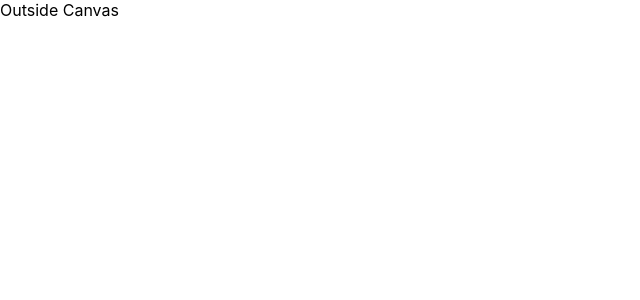
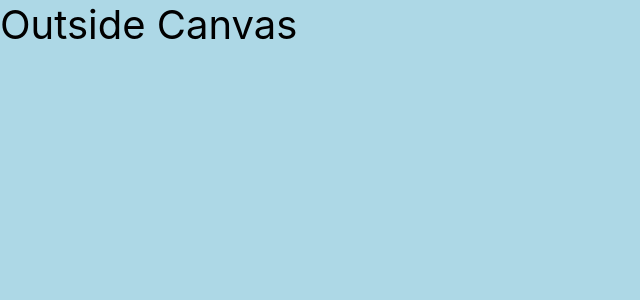
Before and after one commit to KennedyMungai/InBrowserGame, a React (Create React App) app in the folder minecraft-clone/: page / in a window 1280 px wide. Shown: the top 300 px of the page, without its empty margins (0-640 px from the left). Built offline with nearby package versions, Linux system fonts and the light colour scheme.

Commit message:
Replaced the items in the css file

```diff
--- a/minecraft-clone/src/index.css
+++ b/minecraft-clone/src/index.css
@@ -11,3 +11,48 @@ code {
   font-family: source-code-pro, Menlo, Monaco, Consolas, 'Courier New',
     monospace;
 }
+
+* {
+  box-sizing: border-box;
+}
+
+html,
+body,
+#root {
+  width: 100%;
+  height: 100%;
+  margin: 0;
+  padding: 0;
+  background-color: lightblue;
+  -webkit-touch-callout: none;
+  -webkit-user-select: none;
+  -khtml-user-select: none;
+  -moz-user-select: none;
+  -ms-user-select: none;
+  user-select: none;
+  overflow: hidden;
+}
+
+body {
+  position: fixed;
+  overflow: hidden;
+  overscroll-behavior-y: none;
+  font-family: -apple-system, BlinkMacSystemFont, avenir next, avenir, helvetica neue, helvetica, ubuntu, roboto, noto, segoe ui, arial, sans-serif;
+  font-size: 40px;
+}
+
+.flex {
+  display: flex;
+}
+
+.fixed {
+  position: fixed;
+}
+
+.relative {
+  position: relative;
+}
+
+.absolute {
+  position: absolute;
+}
```
